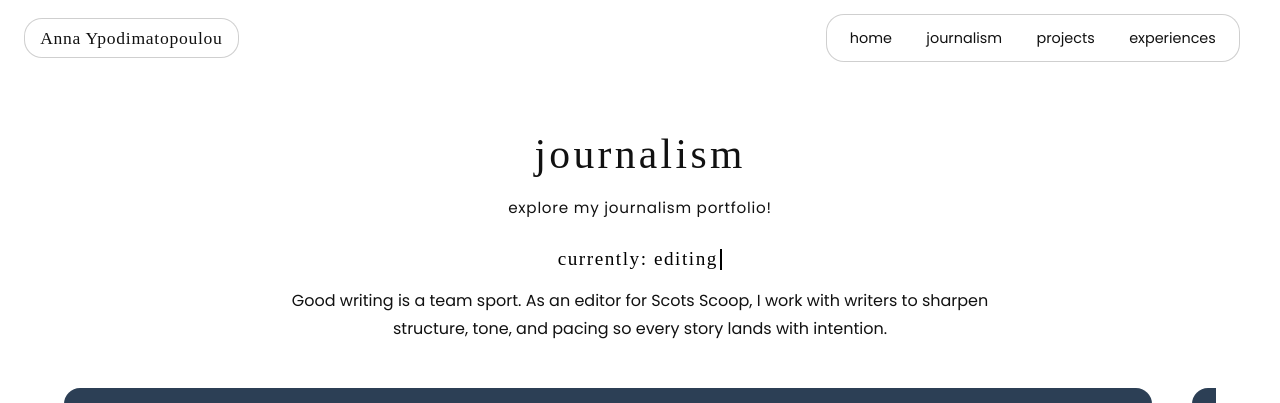
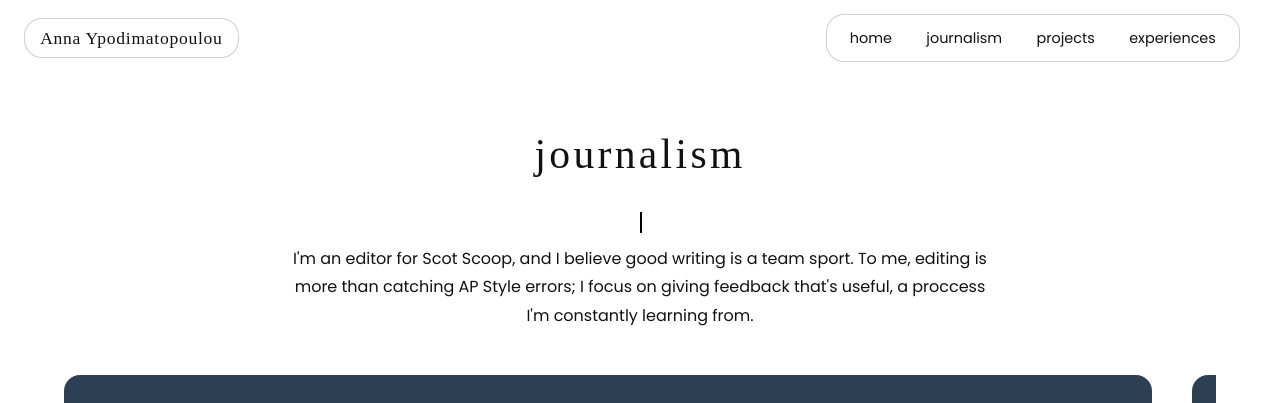
Before and after one commit to annaypodim/annaypodim.github.io, a Jekyll site: the page built from journalism.html, in a window 1280 px wide and 900 px high, cut to the strip 0-403 px from the top of the window. Built offline with Jekyll 4.4.1, drawn with Linux system fonts in a browser that asks for light colours; some web fonts are replaced.

Commit message:
center editor description, move photojournalism and enlarge images

```diff
--- a/journalism.html
+++ b/journalism.html
@@ -5,20 +5,20 @@
 <section class="journalism" aria-labelledby="journalism-title">
   <header class="journalism-header">
     <h2 id="journalism-title">journalism</h2>
-    <p class="journalism-subtitle">explore my journalism portfolio!</p>
+    <!-- <p class="journalism-subtitle">explore my journalism portfolio!</p> -->
   </header>
   <section class="editor-highlight" aria-labelledby="editing-subtitle">
     <p
       id="editing-subtitle"
       class="editor-subtitle typewriter"
-      data-type-text="currently: editing"
+      data-type-text="status: editing"
     >
-      <span class="typewriter-text">currently: editing</span>
+      <span class="typewriter-text"></span>
       <span aria-hidden="true" class="typewriter-cursor"></span>
     </p>
     <p class="editor-description editor-description--center">
-      Good writing is a team sport. As an editor for Scots Scoop, I work with writers to
-      sharpen structure, tone, and pacing so every story lands with intention.
+      I'm an editor for Scot Scoop, and I believe good writing is a team sport. To me, editing is more than catching AP Style errors;
+      I focus on giving feedback that's useful, a proccess I'm constantly learning from.
     </p>
   </section>
   <div class="journalism-gallery" aria-label="Featured articles">
@@ -127,21 +127,6 @@
   </div>
 
   <section class="editor-showcase" aria-labelledby="photojournalism-subtitle">
-    <div class="editor-text">
-      <p
-        id="photojournalism-subtitle"
-        class="editor-subtitle typewriter"
-        data-type-text="photojournalism"
-      >
-        <span class="typewriter-text">photojournalism</span>
-        <span aria-hidden="true" class="typewriter-cursor"></span>
-      </p>
-      <p class="editor-description">
-        My favorite moments live between assignments: teammates celebrating, friends sharing
-        snacks, and runners collapsing into hugs. I chase those in-between frames to capture
-        the emotion that drives every story.
-      </p>
-    </div>
     <div class="editor-gallery">
       <div class="editor-image-box">
         <img
@@ -164,6 +149,21 @@
           loading="lazy"
         />
       </div>
+    </div>
+    <div class="editor-text editor-text--left">
+      <p
+        id="photojournalism-subtitle"
+        class="editor-subtitle typewriter"
+        data-type-text="photojournalism"
+      >
+        <span class="typewriter-text">photojournalism</span>
+        <span aria-hidden="true" class="typewriter-cursor"></span>
+      </p>
+      <p class="editor-description">
+        My favorite moments live between assignments: teammates celebrating, friends sharing
+        snacks, and runners collapsing into hugs. I chase those in-between frames to capture
+        the emotion that drives every story.
+      </p>
     </div>
   </section>
 
```
